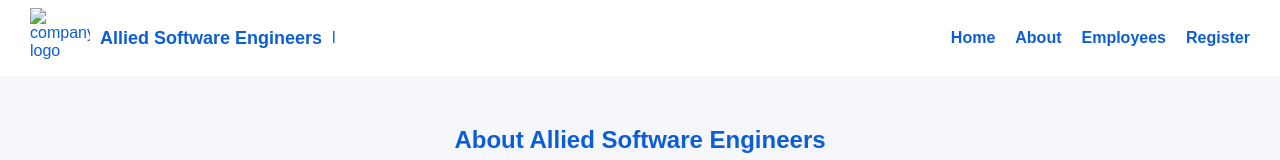
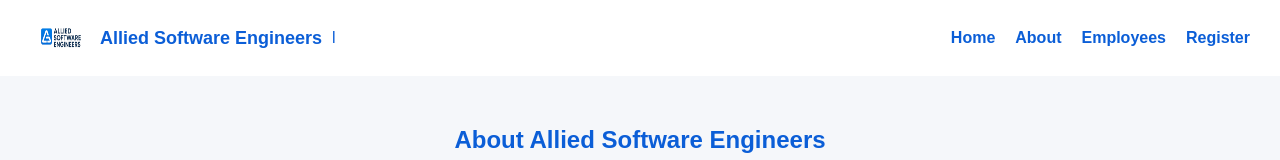
Before and after one commit to Aiman350/Employee-Management-System, a plain HTML site: page about.html in a window 1280 px wide. Shown: the top 160 px of the page. Drawn offline with Linux system fonts and the light colour scheme; the site is published under a folder, as on GitHub Pages, so addresses that start at the root find nothing.

Commit message:
images folder adjustment

```diff
--- a/about.html
+++ b/about.html
@@ -10,7 +10,7 @@
     <header>
         <nav class="navbar">
             <div class="logo">
-                <img src="/images/logo.png" alt="company logo"  width="150px" height="150px">
+                <img src="images/logo.png" alt="company logo"  width="150px" height="150px">
                 <h2>Allied Software Engineers </h2>
 l</div>
             <ul class="navlinks">
```
Also changed, not shown: employees.html (+1 -1 lines), index.html (+1 -1 lines).
